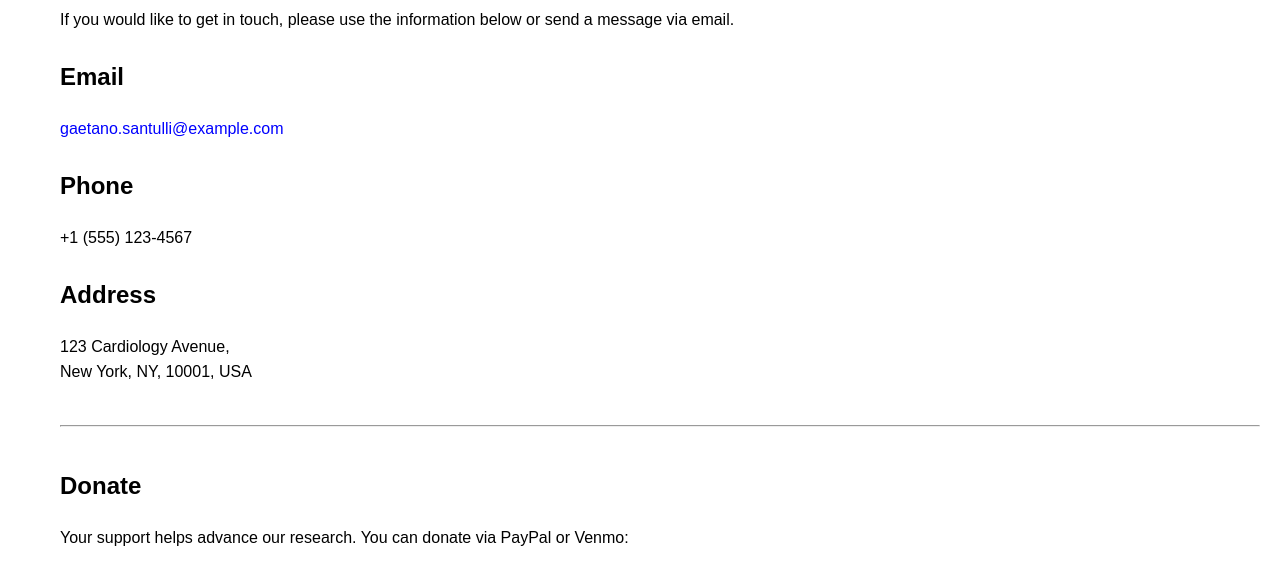
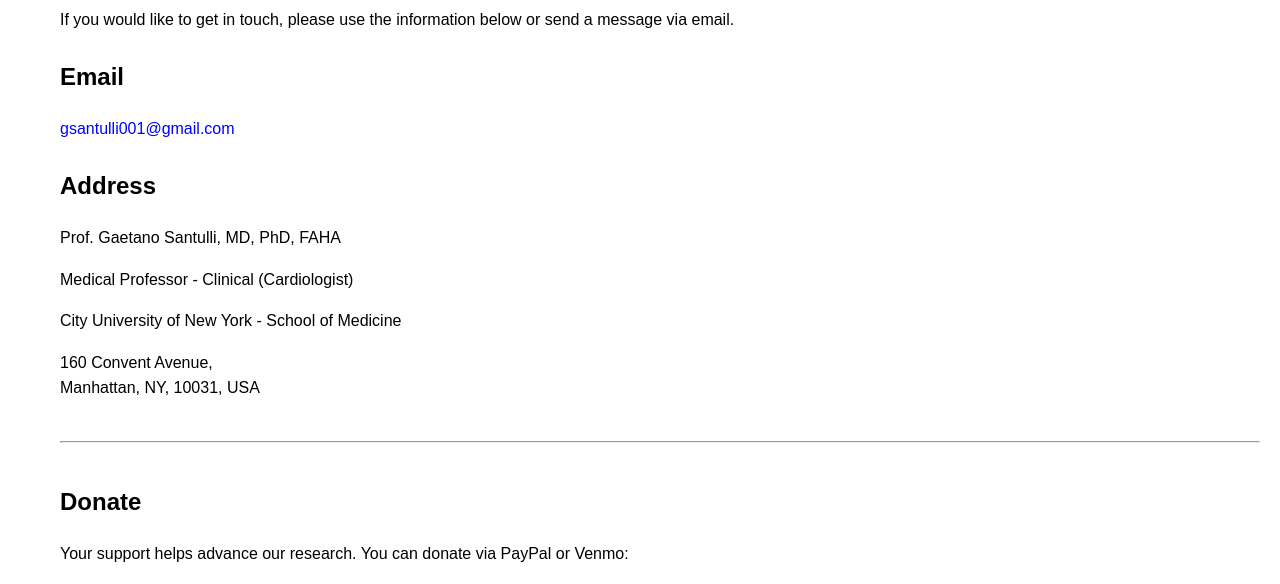
Before and after one commit to gs2620/Publications, a plain HTML site: page contact.html in a window 1280 px wide. Shown: the part 161-745 px from the top of the page. Drawn offline with Linux system fonts and the light colour scheme.

Commit message:
Update contact.html

```diff
--- a/contact.html
+++ b/contact.html
@@ -23,13 +23,13 @@
 <p>If you would like to get in touch, please use the information below or send a message via email.</p>
 
 <h2>Email</h2>
-<p><a href="mailto:gaetano.santulli@example.com">gaetano.santulli@example.com</a></p>
-
-<h2>Phone</h2>
-<p>+1 (555) 123-4567</p>
+<p><a href="mailto:gsantulli001@gmail.com">gsantulli001@gmail.com</a></p>
 
 <h2>Address</h2>
-<p>123 Cardiology Avenue,<br>New York, NY, 10001, USA</p>
+<p>Prof. Gaetano Santulli, MD, PhD, FAHA</p>
+<p>Medical Professor - Clinical (Cardiologist)</p>
+<p>City University of New York - School of Medicine</p>
+<p>160 Convent Avenue,<br>Manhattan, NY, 10031, USA</p>
 
 <hr style="margin:40px 0;">
 
```
